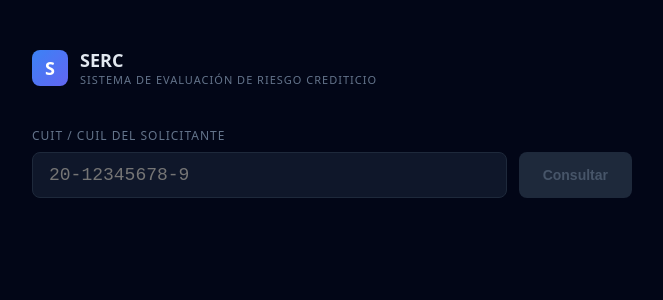
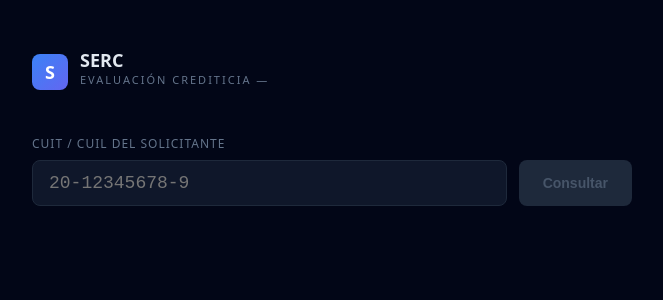
Before and after one commit to flor289/serc-app, a Next.js app: page / in a window 1280 px wide. Shown: the top 300 px of the page, without its empty margins (308-971 px from the left). Built offline with nearby package versions, Linux system fonts and the light colour scheme.

Commit message:
Update SercApp.jsx

```diff
--- a/components/SercApp.jsx
+++ b/components/SercApp.jsx
@@ -51,7 +51,7 @@ export default function SercApp() {
     }
   }
 
-  const entidades = resultado?.periodos?.[0]?.entidades || [];
+  const entidades = resultado?.results?.periodos?.[0]?.entidades || resultado?.periodos?.[0]?.entidades || [];
   const situMax = entidades.length ? Math.max(...entidades.map(e => e.situacion)) : null;
   const totalDeuda = entidades.reduce((a, e) => a + (e.monto || 0), 0);
   const s = situMax ? SITUACIONES[situMax] : null;
@@ -65,7 +65,7 @@ export default function SercApp() {
           <div style={{ width: 36, height: 36, borderRadius: 8, background: "linear-gradient(135deg, #3b82f6, #6366f1)", display: "flex", alignItems: "center", justifyContent: "center", fontSize: 18, fontWeight: 900, color: "white" }}>S</div>
           <div>
             <div style={{ fontSize: 18, fontWeight: 800 }}>SERC</div>
-            <div style={{ fontSize: 11, color: "#64748b", letterSpacing: 1 }}>SISTEMA DE EVALUACIÓN DE RIESGO CREDITICIO</div>
+            <div style={{ fontSize: 11, color: "#64748b", letterSpacing: 2, marginBottom: 8 }}>EVALUACIÓN CREDITICIA — {resultado?.results?.denominacion || resultado?.denominacion}</div>
           </div>
         </div>
 
```
